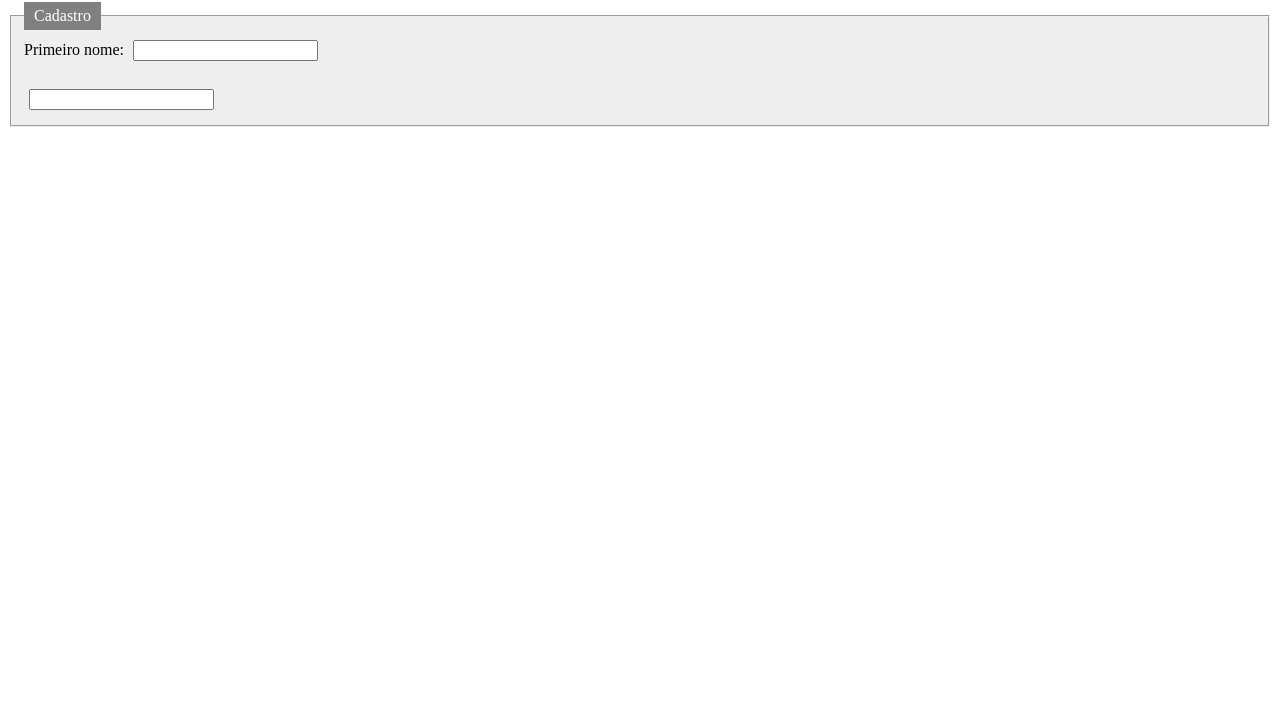
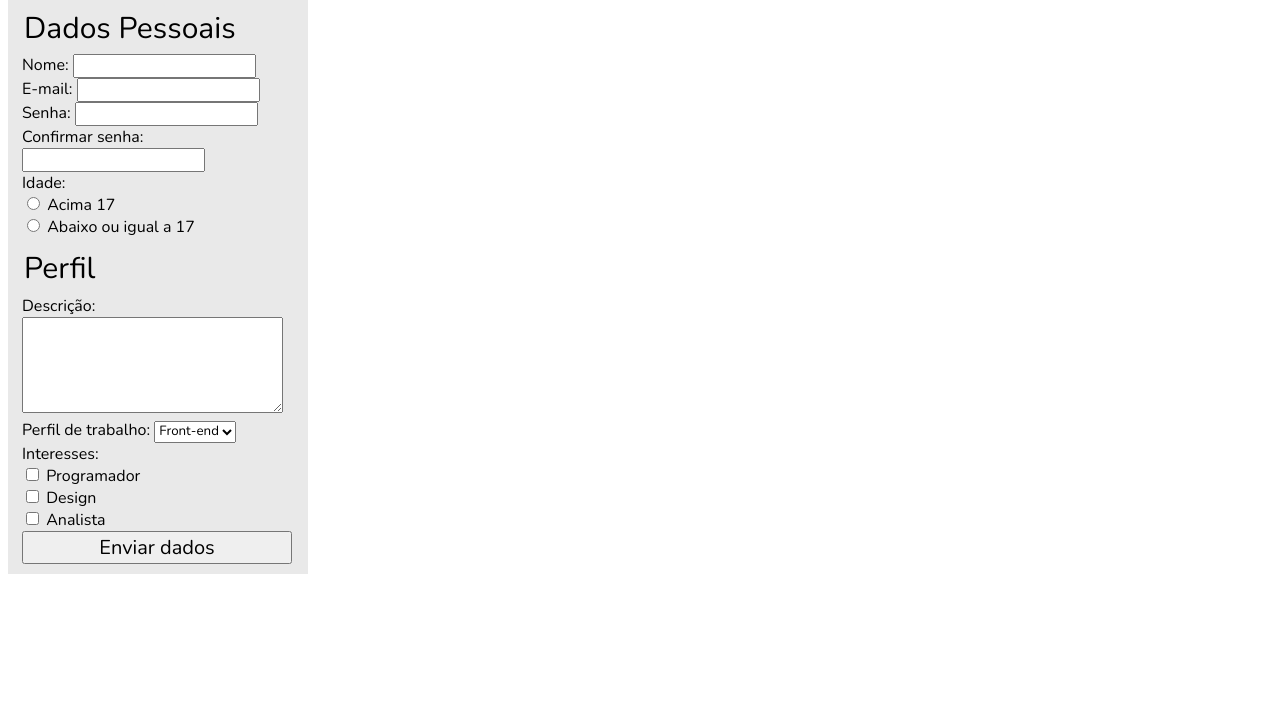
Before and after one commit to rafaelpratti/atv_progweb_3, a plain HTML site: page index.html in a window 1280 px wide. Shown: the part 78-800 px from the top of the page. Drawn offline with nearby package versions, Linux system fonts and the light colour scheme.

Commit message:
Update index.html

```diff
--- a/index.html
+++ b/index.html
@@ -3,34 +3,97 @@
 <head>
     <meta charset="UTF-8">
     <meta name="viewport" content="width=device-width, initial-scale=1.0">
-    <title>Document</title>
+    <title>Formulário</title>
+    <link rel="preconnect" href="https://fonts.googleapis.com">
+    <link rel="preconnect" href="https://fonts.gstatic.com" crossorigin>
+    <link href="https://fonts.googleapis.com/css2?family=Nunito:ital,wght@0,200..1000;1,200..1000&display=swap" rel="stylesheet">
     <style>
+
+        *{
+            font-family: "Nunito", sans-serif;
+            font-optical-sizing: auto;
+            font-weight: 300;
+            font-style: normal;
+        }
+
+        div{
+            width: 300px;
+            margin: 10px, auto, 10px, auto;
+            padding: 10px, 20px, 10px, 20px;
+            background-color:rgb(233, 233, 233);
+            color: rgb(0, 0, 0)
+        }
+
+        h1{
+            text-align: center;
+        }
+
         fieldset{
-            background-color: #eeeeee;
+            border: 0px;
         }
 
         legend{
-            background-color: gray;
-            color: white;
-            padding: 5px 10px;
+            font-size: 30px;
         }
 
-        input{
-            margin: 5px;
+        button{
+            width: 270px;
+            font-size: 20px;
         }
+
     </style>
 </head>
 <body>
-    <h1>Formulário</h1>
 
-    <form>
-        <fieldset>
-            <legend>Cadastro</legend>
-            <label for="fname">Primeiro nome:</label>
-            <input type="text" id="fname" name="fname"><br><br>
-            <label for="lname"></label>
-            <input type="text" id="lname" name="lname">
-        </fieldset>
-    </form>
+    <div>
+        <h1>Cadastrar Usuário</h1>
+
+        <form action="index.html" method="post"></form>
+            <fieldset class="a">
+                <legend>Dados Pessoais</legend>
+                <label for="nome">Nome:</label>
+                <input type="text" id="nome" name="nome"><br>
+
+                <label for="email">E-mail:</label>
+                <input type="email" id="email" name="email"><br>
+
+                <label for="senha">Senha:</label>
+                <input type="password" id="senha" name="senha"><br>
+                <label for="confirma_senha">Confirmar senha:</label>
+                <input type="password" name="confirma_senha" id="confirma_senha"><br>
+
+                <label for="idade">Idade:</label><br>
+                <input type="radio" id="acima_17" name="idade" value="acima_17">
+                <label for="acima_17">Acima 17</label> <br>
+                <input type="radio" id="abaixo_17" name="idade" value="abaixo_17">
+                <label for="abaixo_17">Abaixo ou igual a 17</label>
+
+            </fieldset>
+
+            <fieldset class="b">
+                <legend>Perfil</legend>
+
+                <label for="desc">Descrição:</label>
+                <textarea name="Descrição" id="desc" cols="30" rows="5"></textarea>
+
+                <label for="perfil_trabalho">Perfil de trabalho:</label>
+                <select name="Perfil" id="perfil_trabalho">
+                    <option value="Front-end">Front-end</option>
+                    <option value="Back-end">Back-end</option>
+                    <option value="Full-stack">Full-stack</option>
+                </select> <br>
+
+                <label for="interesses">Interesses:</label> <br>
+                <input type="checkbox" name="programador" id="programador">
+                <label for="programador">Programador</label> <br>
+                <input type="checkbox" name="design" id="design">
+                <label for="design">Design</label> <br>
+                <input type="checkbox" name="analista" id="analista">
+                <label for="analista">Analista</label> <br>
+
+                <button> Enviar dados</button>
+            </fieldset>
+        </form>
+    </div>
 </body>
 </html>
```
